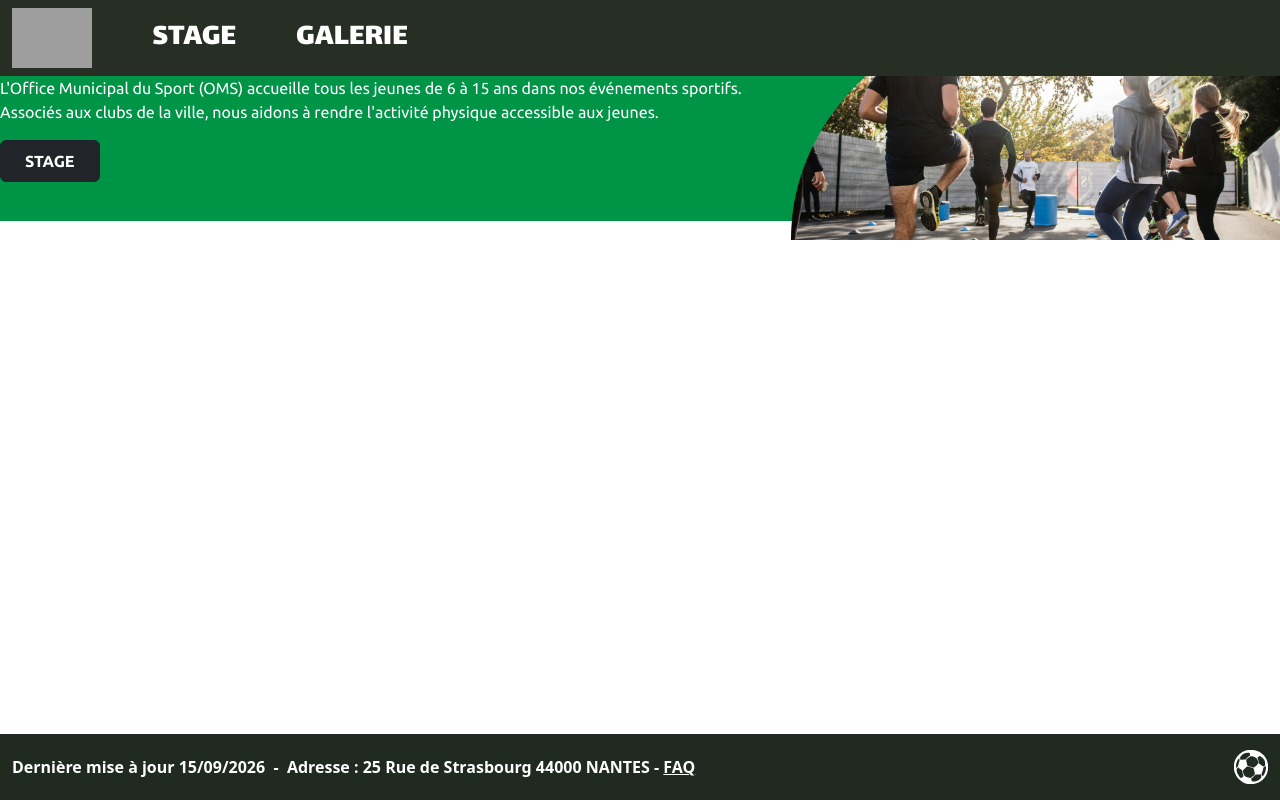
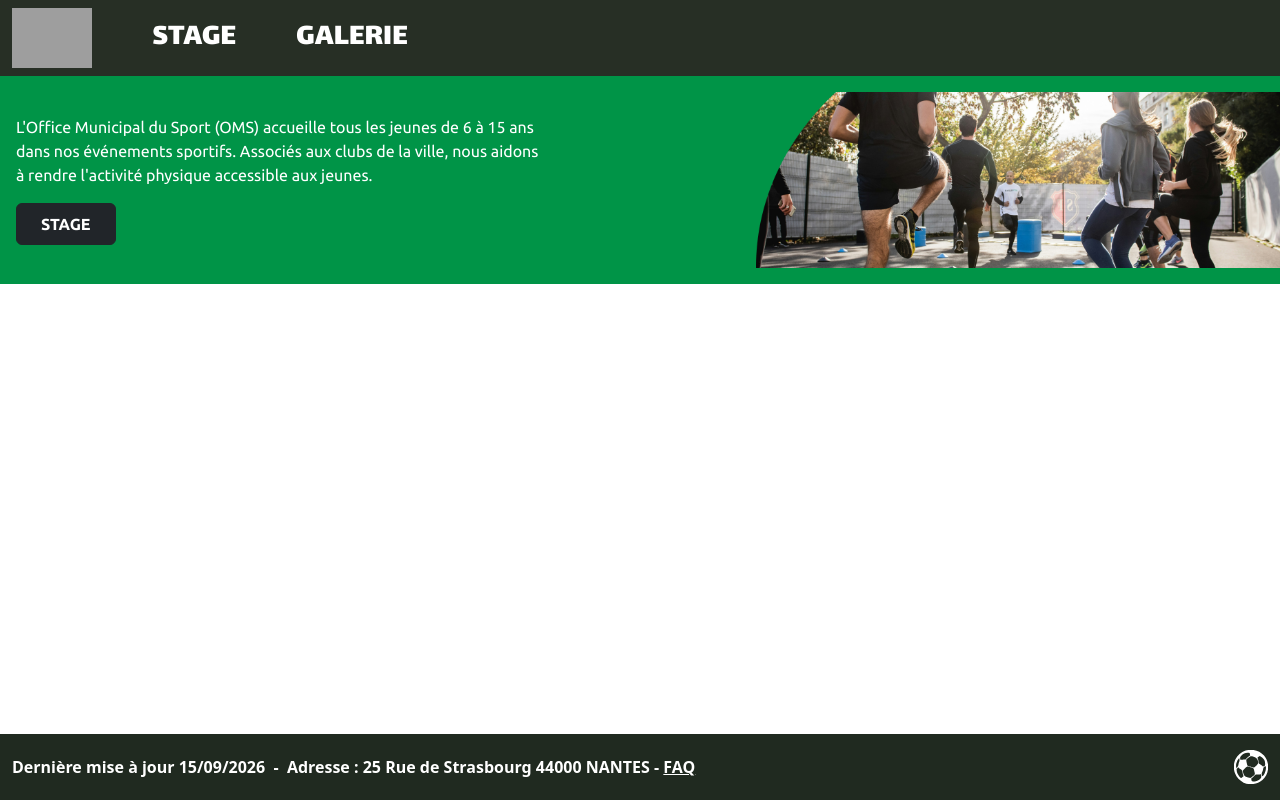
Before and after one commit to bonnardtristan26/site-OMS-CIEL2, a PHP site: page /HTML/index.html in a window 1280 px wide. Run offline with PHP 8.4, Linux system fonts and the light colour scheme; grey boxes are pictures that could not be loaded.

Commit message:
quasi-finition du header description

```diff
--- a/CSS/index.css
+++ b/CSS/index.css
@@ -8,7 +8,6 @@ body {
 }
 
 .enrobage {
-  min-height: 100%;
   display: grid;
   grid-template-rows: auto 1fr auto;
 }
@@ -23,11 +22,6 @@ body {
     background-color: var(--oms-green);
     color: #ffffff;
     font-family: 'Ubuntu', sans-serif;
-	height: 20%;
-}
-
-.description .image_accueil img {
-	height: 164px;
 }
 
 :root {
--- a/HTML/index.html
+++ b/HTML/index.html
@@ -41,16 +41,11 @@
             </div>
 
             <!--CONTENT-->
-            <header class="description">
 
-                <div class="d-flex justify-content-between">
-                    <!--
-                    <div>
-                        <p>L’Office Municipal du Sport (OMS) accueille tous les jeunes de 6 à 15 ans dans nos évènements sportifs. Associés aux clubs de la ville, nous aidons à rendre l'activité physique accessible aux jeunes.</p>
-                        <a href="stage.html" class="btn btn-dark px-4 py-2 bouton-stage">STAGE</a>
-                    </div>
-                    -->
-                    <div class="d-flex flex-column align-items-start gap-3 col-7">
+            <header class="description py-3">
+
+                <div class="row align-items-center justify-content-between g-3">
+                    <div class="col-12 col-md-5 d-flex flex-column align-items-start gap-3 mx-3">
                         <p class="mb-0">
                             L'Office Municipal du Sport (OMS) accueille tous les jeunes de 6 à 15 ans dans nos
                             événements sportifs. Associés aux clubs de la ville, nous aidons à rendre l'activité
@@ -58,8 +53,8 @@
                         </p>
                         <a href="stage.html" class="btn btn-dark fw-bold px-4 py-2">STAGE</a>
                     </div>
-                    <div class="col-auto image_accueil">
-                        <img src="../Annexes/Images/image_accueil.png" alt="image_accueil">
+                    <div class="col-12 col-md-5">
+                        <img src="../Annexes/Images/image_accueil.png" class="img-fluid" alt="image_accueil">
                     </div>
                 </div>
 
```
